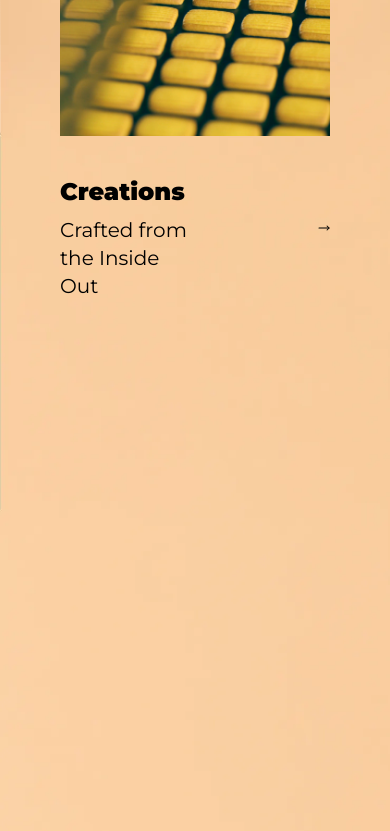
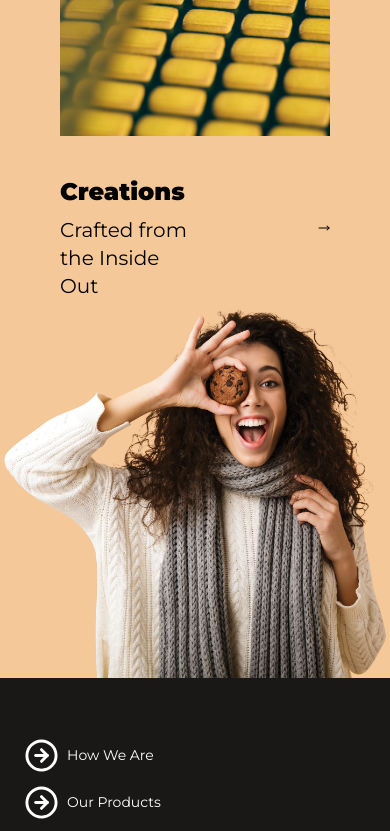
Before and after one commit to fiaz291/innovative, a Next.js app: page /premium-lp in a window 390 px wide. Shown: the part 976-1807 px from the top of the page. Built offline with nearby package versions, Linux system fonts and the light colour scheme.

Commit message:
fix bg girl on mobile

```diff
--- a/src/app/premium-lp/page.tsx
+++ b/src/app/premium-lp/page.tsx
@@ -1,16 +1,19 @@
-import bgImage from '../../assets/bg-image1.webp';
+import girlImg from '../../assets/Girl.webp'
 import Navbar from "@/components/Navbar";
 import ourProductsImg from '../../assets/our-products.png';
 import creationsImg from '../../assets/creations.png';
 import InfoContainer from '@/components/InfoContainer';
+import Image from 'next/image';
 
 export default function LandingPage() {
     return (
-      <div
-        style={{
-          backgroundImage: `url(${bgImage.src})`,
-        }}
-        className="text-black w-full h-[3511px] bg-no-repeat bg-cover ">
+       <div
+        className={`
+          text-black w-full md:h-[3511px] bg-no-repeat bg-cover bg-[#f5c899]
+          md:bg-[url('/assets/bg-image1.webp')]
+        `}
+      >
+
             <Navbar />
             <div className="flex flex-col gap-4 items-center font-black my-15 mx-5 md:mx-30">
                 <div className="text-2xl md:text-5xl">Innovative Premium</div>
@@ -24,7 +27,7 @@ export default function LandingPage() {
                 <InfoContainer image={creationsImg} title='Creations' description='Crafted from the Inside Out'/>
             </div>
 
-
+            <Image src={girlImg} alt='bg-lp' className='md:hidden block'/>
       </div>
     );
   }
```
Also changed, not shown: public/assets/bg-image1.webp (added), src/assets/Girl.webp (added).
